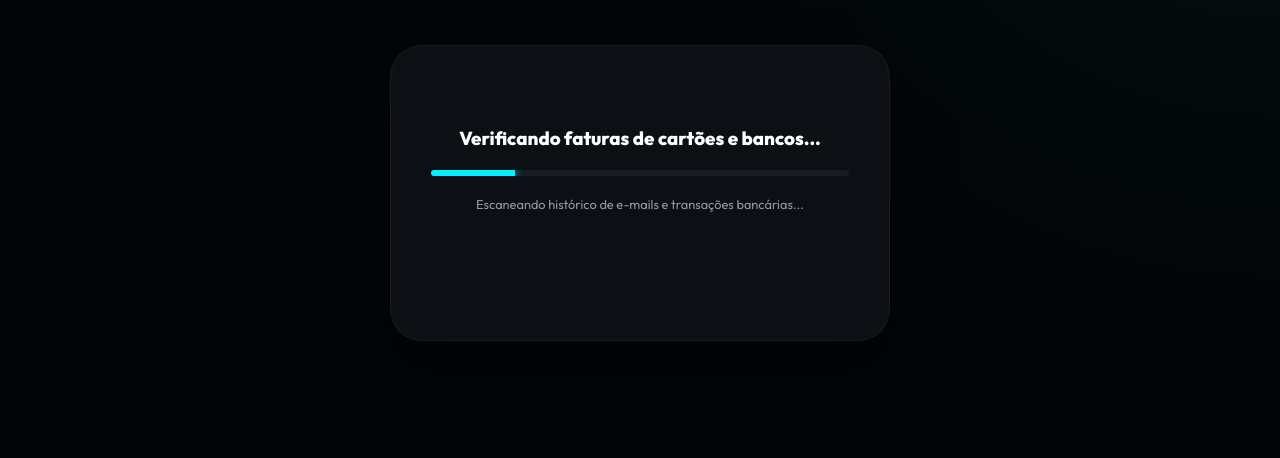
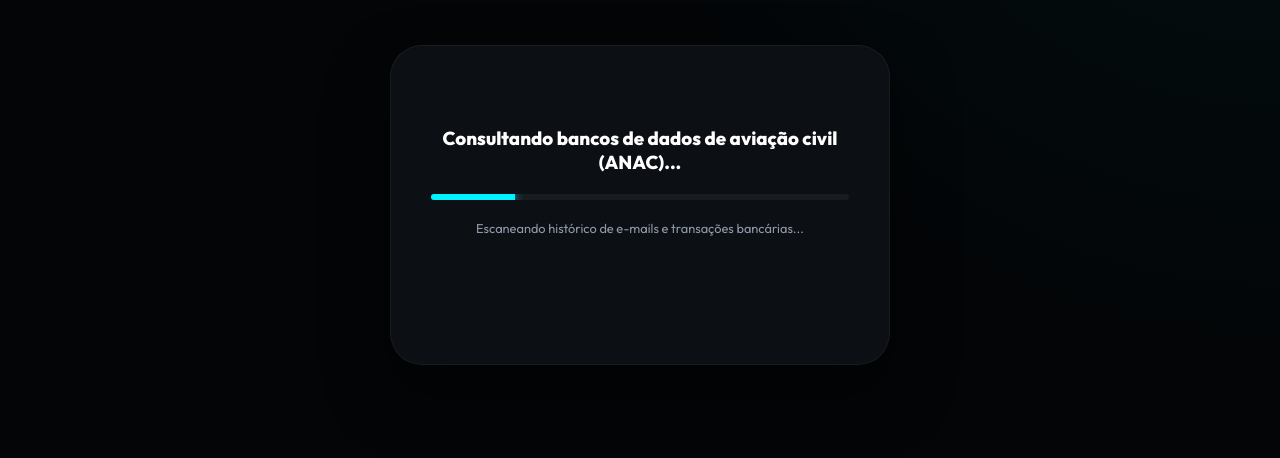
Before and after one commit to jorginhocavalcante/claimy-app, a plain HTML site: page Claimy_Landing.html in a window 1280 px wide. Both pictures are taken after typing "name@example.com" into the empty fields and a click on the button "Calcular Meus Direitos". Shown: the part 331-789 px from the top of the page. Drawn offline with Linux system fonts and the light colour scheme.

Commit message:
Copy: Mask email scanning as public database querying for better privacy perception

```diff
--- a/Claimy_Landing.html
+++ b/Claimy_Landing.html
@@ -279,11 +279,11 @@
 
                 let count = 0;
                 const messages = [
-                    `Conectando aos servidores do ${provider}...`,
-                    'Verificando faturas de cartões e bancos...',
-                    'Procurando e-mails de companhias aéreas...',
-                    'Analisando multas e rescisões contratuais...',
-                    'Calculando valor potencial...'
+                    'Estabelecendo conexão segura com seu perfil...',
+                    'Consultando bancos de dados de aviação civil (ANAC)...',
+                    'Cruzando registros bancários e de cartões de crédito...',
+                    'Analisando base de multas de telecomunicações...',
+                    'Calculando seu potencial de indenização...'
                 ];
 
                 const interval = setInterval(() => {
```
Also changed, not shown: Client_Area.html (+2 -2 lines), 1 other file.
